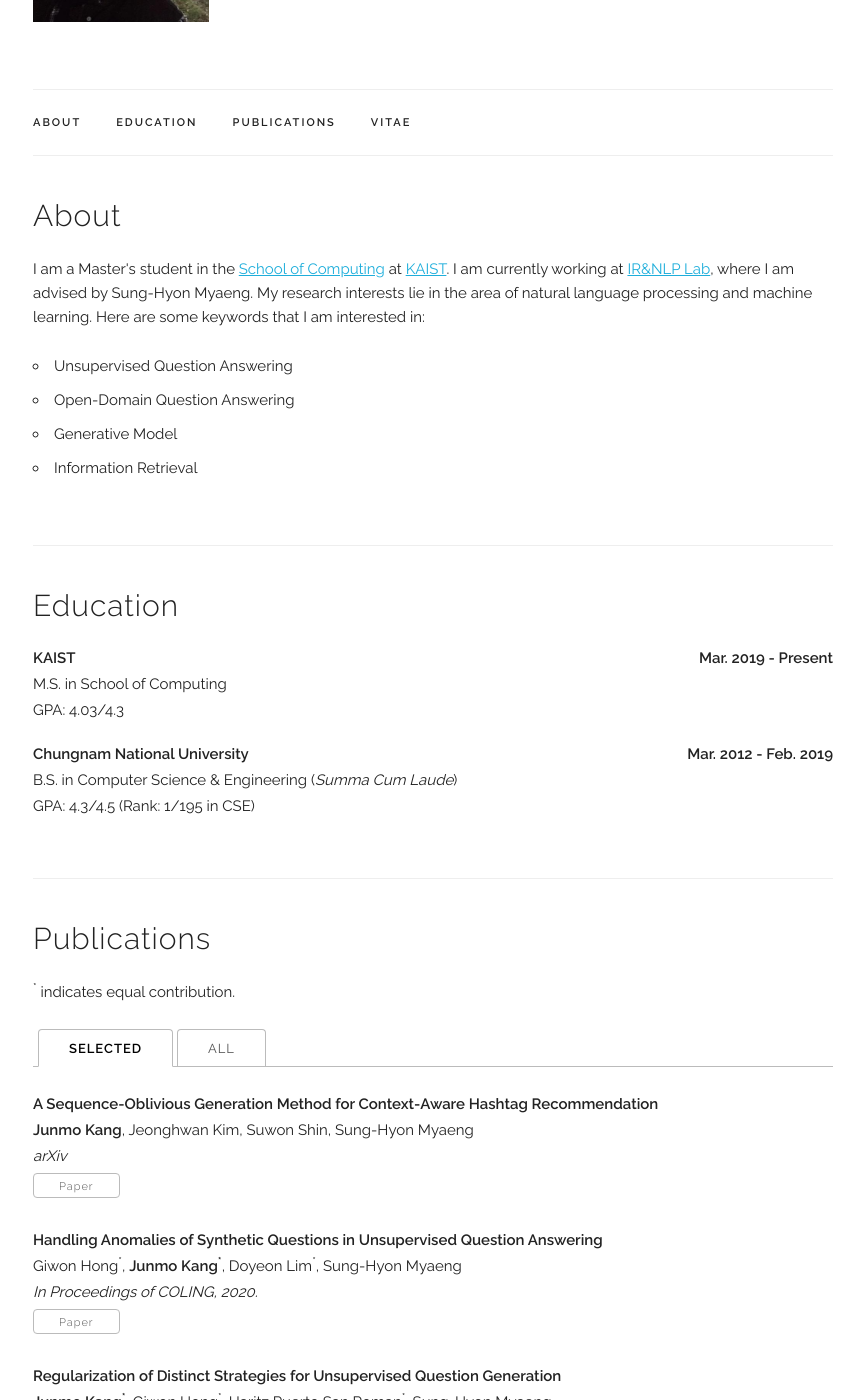
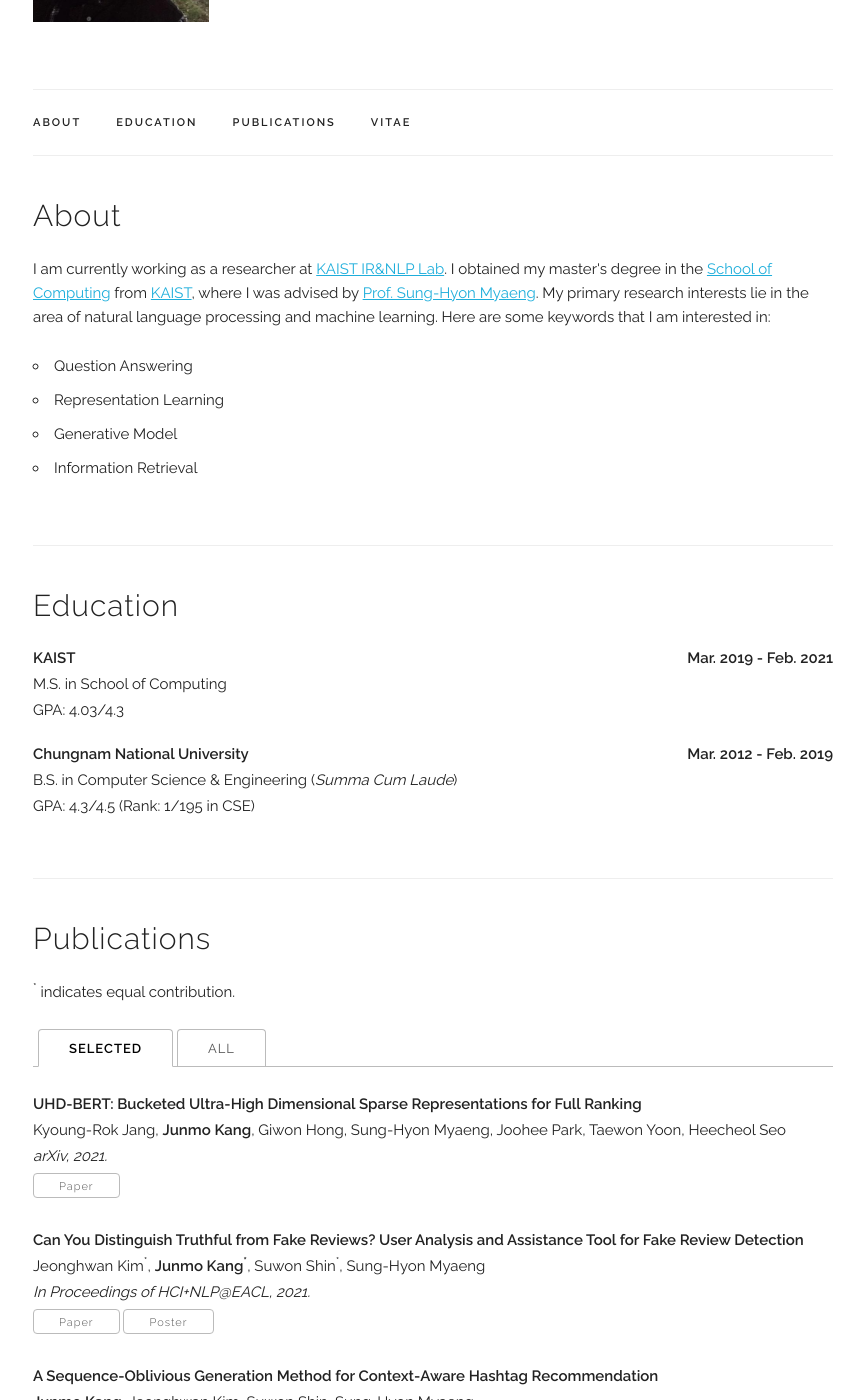
Before and after one commit to jm-kang/jm-kang.github.io, a Jekyll site: the page built from index.html, in a window 1280 px wide and 1400 px high, scrolled down 204 px. Shown: the whole window, without its empty margins (207-1071 px from the left). Built offline with Jekyll 4.4.1, drawn with Linux system fonts in a browser that asks for light colours; some web fonts are replaced; some of the changed text lies outside the part shown.

Commit message:
updated about/publications/vitae

```diff
--- a/_data/main_info.yaml
+++ b/_data/main_info.yaml
@@ -1,5 +1,5 @@
 name: "Junmo Kang"
-title: "Master's Student, KAIST IR&NLP Lab"
+title: "Researcher, KAIST IR&NLP Lab"
 email: "junmo.kang [AT] kaist.ac.kr"
 profile_pic: "/assets/profile-pics/jm.jpeg"
 # twitter: "https://twitter.com/jm-kang"
--- a/_data/publications.yaml
+++ b/_data/publications.yaml
@@ -1,8 +1,21 @@
 papers:
+
+  - title: "UHD-BERT: Bucketed Ultra-High Dimensional Sparse Representations for Full Ranking"
+    authors: "Kyoung-Rok Jang, <b>Junmo Kang</b>, Giwon Hong, Sung-Hyon Myaeng, Joohee Park, Taewon Yoon, Heecheol Seo"
+    venue: "arXiv, 2021."
+    paper_pdf: "https://arxiv.org/pdf/2104.07198.pdf"
+    selected: y
+
+  - title: "Can You Distinguish Truthful from Fake Reviews? User Analysis and Assistance Tool for Fake Review Detection"
+    authors: "Jeonghwan Kim<sup>*</sup>, <b>Junmo Kang<sup>*</sup></b>, Suwon Shin<sup>*</sup>, Sung-Hyon Myaeng"
+    venue: "In Proceedings of HCI+NLP@EACL, 2021."
+    paper_pdf: "https://drive.google.com/file/d/1i5Dc7QWADQSHCbADIO5i4930nt5QVOsc/view"
+    poster: "/assets/publications/2021_can_you_distinguish/eacl_poster.pdf"
+    selected: y
 
   - title: "A Sequence-Oblivious Generation Method for Context-Aware Hashtag Recommendation"
     authors: "<b>Junmo Kang</b>, Jeonghwan Kim, Suwon Shin, Sung-Hyon Myaeng"
-    venue: "arXiv"
+    venue: "arXiv, 2020."
     paper_pdf: "https://arxiv.org/pdf/2012.02957.pdf"
     selected: y
 
--- a/index.html
+++ b/index.html
@@ -5,16 +5,17 @@ layout: default
 <div class="docs-section" id="about">
   <h4>About</h4>
   <p>
-  I am a Master's student in the <a href="https://cs.kaist.ac.kr/">School of Computing</a> at <a href="https://www.kaist.ac.kr/en/">KAIST</a>.
-  I am currently working at <a href="http://ir.kaist.ac.kr">IR&NLP Lab</a>, where I am advised by Sung-Hyon Myaeng.
-  My research interests lie in the area of natural language processing and machine learning.
+  I am currently working as a researcher at <a href="http://ir.kaist.ac.kr">KAIST IR&NLP Lab</a>.
+  I obtained my master's degree in the <a href="https://cs.kaist.ac.kr/">School of Computing</a> from <a href="https://www.kaist.ac.kr/en/">KAIST</a>, where I was advised by <a href="http://ir.kaist.ac.kr/member/professor/">Prof. Sung-Hyon Myaeng</a>.
+
+  My primary research interests lie in the area of natural language processing and machine learning.
   Here are some keywords that I am interested in:
   <ul>
     <li>
-      Unsupervised Question Answering
+      Question Answering
     </li>
     <li>
-      Open-Domain Question Answering
+      Representation Learning
     </li>
     <li>
       Generative Model
@@ -30,7 +31,7 @@ layout: default
 <div class="docs-section" id="education">
   <h4>Education</h4>
         <div class="paper">
-          <p class="title"><b>KAIST<b style="float:right;">Mar. 2019 - Present</b></b></p>
+          <p class="title"><b>KAIST<b style="float:right;">Mar. 2019 - Feb. 2021</b></b></p>
 
           <p>M.S. in School of Computing</p>
           <p>GPA: 4.03/4.3</p>
```
Also changed, not shown: _data/experience.yaml (+8 -2 lines), 1 other file.
